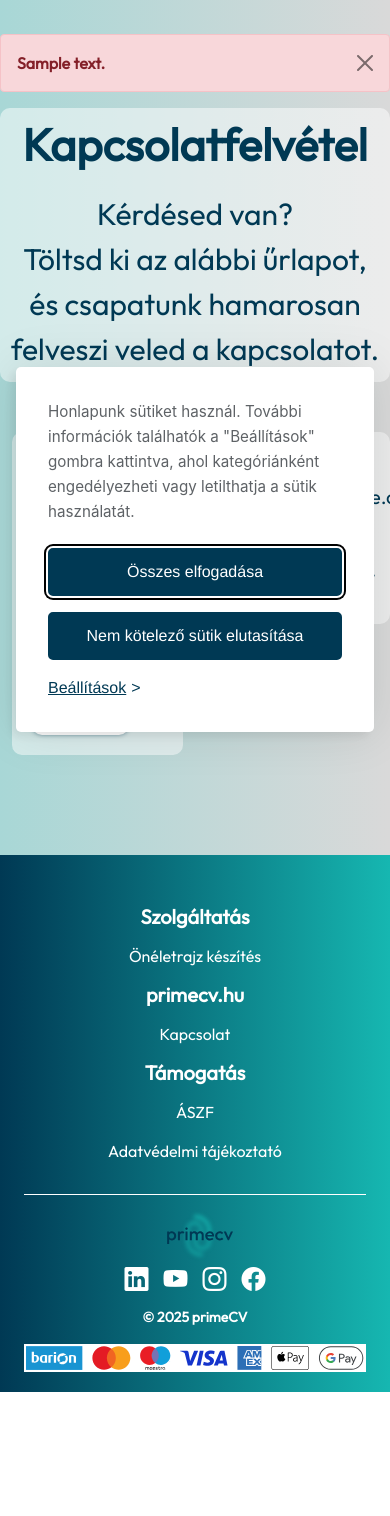
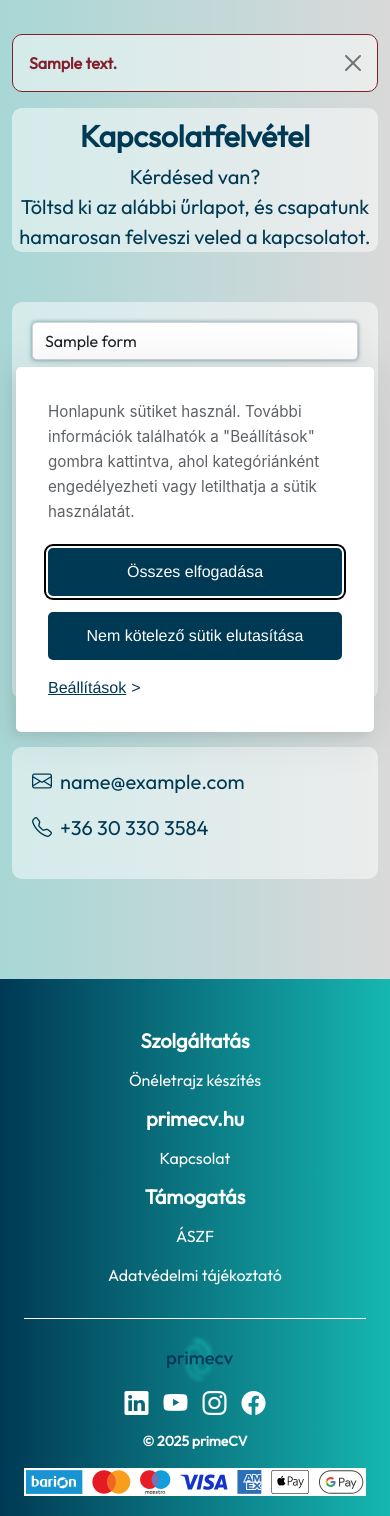
Before and after one commit to Kiralyroli/karrier, a Symfony app: template templates/contact/contact.html.twig in a window 390 px wide; the page is wider, and only the part inside the window is pictured. Shown: the part 96-1612 px from the top of that part. Before the commit the page ends 1488 px from the top of that part, so only its background shows below. Run offline with Twig, Linux system fonts and the light colour scheme; the template is opened without the code that fills it: most values are stand-ins (such as "Sample title", 1, 10 or a date in 2020); style sheets or scripts are compiled from the project's sources; some libraries are stand-ins or nearby versions.

Commit message:
kapcsolat oldal mobil formázás

```diff
--- a/assets/styles/components/_contact.scss
+++ b/assets/styles/components/_contact.scss
@@ -8,18 +8,32 @@
     border-color: #0f5132;
   }
 
+  .alert-danger {
+    background: rgba(255, 255, 255, 0.5);
+    border-radius: 10px;
+    border-color: #842029;
+  }
+
   #contact-title {
     text-align: center;
     border-radius: 10px;
     background: rgba(255, 255, 255, 0.5);
     font-size: 30px;
-    padding: 10px;
+    padding-top: 10px;
     margin-bottom: 50px;
+
+    @media (max-width: 768px) {
+      font-size: 20px;
+    }
 
     h1 {
       font-weight: bold;
       margin-bottom: 20px;
       font-size: 45px;
+
+      @media (max-width: 768px) {
+        font-size: 30px;
+      }
     }
   }
 
@@ -53,8 +67,7 @@
     font-size: 1.25rem;
     border-radius: 10px;
     background: rgba(255, 255, 255, 0.5);
-    padding-top: 20px;
-    padding-bottom: 20px;
+    padding: 20px;
     height: fit-content;
 
     .content {
@@ -67,9 +80,5 @@
         color: $base-color-dark;
       }
     }
-
-    i {
-      padding: 15px;
-    }
   }
 }
--- a/src/Controller/ContactController.php
+++ b/src/Controller/ContactController.php
@@ -73,7 +73,7 @@ class ContactController extends AbstractController
 
             if ($isFormValid) {
                 $result = $this->sendEmail($emailSender, $values);
-                if ($result) {
+                if (!$result) {
                     $successMessage = 'Az üzenet sikeresen elküldve!';
                 } else {
                     $unSuccessMessage = 'Üzenet küldés sikertelen, kérjük próbálja újra később!';
--- a/templates/contact/contact.html.twig
+++ b/templates/contact/contact.html.twig
@@ -1,76 +1,100 @@
-{# templates/contact/contact.html.twig #}
 {% extends 'base.html.twig' %}
 
 {% block content %}
     <div id="contact-page" class="container">
         <div class="row justify-content-between">
             {% if successMessage %}
-                <div class="alert alert-success alert-dismissible" role="alert">
-                    <strong>{{ successMessage }}</strong>
-                    <button type="button" class="btn-close" data-bs-dismiss="alert" aria-label="Close"></button>
+                <div>
+                    <div class="alert alert-success alert-dismissible fade show" role="alert">
+                        <strong>{{ successMessage }}</strong>
+                        <button type="button" class="btn-close" data-bs-dismiss="alert" aria-label="Bezárás"></button>
+                    </div>
                 </div>
             {% elseif unSuccessMessage %}
-                <div class="alert alert-danger alert-dismissible" role="alert">
-                    <strong>{{ unSuccessMessage }}</strong>
-                    <button type="button" class="btn-close" data-bs-dismiss="alert" aria-label="Close"></button>
+                <div>
+                    <div class="alert alert-danger alert-dismissible fade show" role="alert">
+                        <strong>{{ unSuccessMessage }}</strong>
+                        <button type="button" class="btn-close" data-bs-dismiss="alert" aria-label="Bezárás"></button>
+                    </div>
                 </div>
             {% endif %}
 
-            <div id="contact-title" class="col-12">
-                <h1>Kapcsolatfelvétel</h1>
-                <div>Kérdésed van?<br>Töltsd ki az alábbi űrlapot, és csapatunk hamarosan felveszi veled a kapcsolatot.</div>
+            <div class="col-12">
+                <div id="contact-title">
+                    <h1 class="mb-2">Kapcsolatfelvétel</h1>
+                    <p>Kérdésed van?<br>Töltsd ki az alábbi űrlapot, és csapatunk hamarosan felveszi veled a kapcsolatot.</p>
+                </div>
             </div>
-            <div class="col-6">
-                <form action="" method="POST" id="contact-form">
+
+            <div class="col-lg-6">
+                <form method="POST" id="contact-form" novalidate>
                     <div class="row g-3">
                         <div class="col-12">
-                            <input type="text" name="name" aria-label="Teljes név" class="form-control {% if validations.name is defined %}{{ validations.name }}{% endif %}" placeholder="Teljes név" value="{% if formData.name is defined %}{{ formData.name }}{% endif %}" required>
+                            <input type="text" name="name" aria-label="Teljes név"
+                                   class="form-control {% if validations.name is defined %}{{ validations.name }}{% endif %}"
+                                   placeholder="Teljes név"
+                                   value="{{ formData.name|default('') }}"
+                                   required>
                             <div class="invalid-feedback">Kérlek, add meg a nevedet!</div>
                         </div>
+
                         <div class="col-12">
-                            <input type="email" name="email" aria-label="Email cím" class="form-control {% if validations.email is defined %}{{ validations.email }}{% endif %}" placeholder="Email cím" value="{% if formData.email is defined %}{{ formData.email }}{% endif %}" required>
+                            <input type="email" name="email" aria-label="Email cím"
+                                   class="form-control {% if validations.email is defined %}{{ validations.email }}{% endif %}"
+                                   placeholder="Email cím"
+                                   value="{{ formData.email|default('') }}"
+                                   required>
                             <div class="invalid-feedback">Érvényes email cím szükséges!</div>
                         </div>
+
                         <div class="col-12">
-                            <input type="text" name="phone" aria-label="Telefonszám" class="form-control {% if validations.phone is defined %}{{ validations.phone }}{% endif %}" placeholder="Telefonszám" value="{% if formData.phone is defined %}{{ formData.phone }}{% endif %}">
+                            <input type="text" name="phone" id="phone" aria-label="Telefonszám"
+                                   class="form-control {% if validations.phone is defined %}{{ validations.phone }}{% endif %}"
+                                   placeholder="Telefonszám"
+                                   value="{{ formData.phone|default('') }}">
                         </div>
+
                         <div class="col-12">
-                            <textarea name="message" class="form-control {% if validations.message is defined %}{{ validations.message }}{% endif %}" placeholder="Üzenet" aria-label="Üzenet">{% if formData.message is defined %}{{ formData.message }}{% endif %}</textarea>
-                            <div class="invalid-feedback">Kérlek adj meg üzenetet!</div>
+                            <textarea name="message" aria-label="Üzenet" rows="5"
+                                      class="form-control {% if validations.message is defined %}{{ validations.message }}{% endif %}"
+                                      placeholder="Üzenet">{{ formData.message|default('') }}</textarea>
+                            <div class="invalid-feedback">Kérlek, adj meg egy üzenetet!</div>
                         </div>
+
+                        <div class="col-12 mt-2">
+                            <button class="btn btn-primary g-recaptcha"
+                                    data-sitekey="{{ recaptcha_site_key }}"
+                                    data-callback='onSubmit'
+                                    data-action='submit'
+                                    type="submit">Elküld</button>
+                        </div>
+
+                        {% if validations.recaptcha is defined and validations.recaptcha == 'is-invalid' %}
+                            <div class="col-12">
+                                <div class="invalid-feedback d-block">reCAPTCHA ellenőrzés szükséges!</div>
+                            </div>
+                        {% endif %}
                     </div>
-
-                    <button class="g-recaptcha"
-                            data-sitekey="{{ recaptcha_site_key }}"
-                            data-callback='onSubmit'
-                            data-action='submit'
-                            type="submit">{{ 'Elküld' }}</button>
-
-                    {% if validations.recaptcha is defined and validations.recaptcha == 'is-invalid' %}
-                        <div class="is-invalid">
-                            <div class="invalid-feedback d-block">reCAPTCHA ellenőrzés szükséges!</div>
-                        </div>
-                    {% endif %}
                 </form>
             </div>
-            <div id="description" class="col-5">
-                <div class="row">
-                    <div id="contact-email" class="col-12">
-                        <p><i class="bi bi-envelope"></i>{{ contactEmail }}</p>
-                    </div>
-                    <div id="contact-phone" class="col-12">
-                        <p><a href="tel:+36303303584"><i class="bi bi-telephone"></i>+36303303584</a></p>
-                    </div>
+
+            <div class="col-lg-5 mt-5 mt-lg-0">
+                <div id="description">
+                    <p><i class="bi bi-envelope me-2"></i>{{ contactEmail }}</p>
+                    <p id="contact-phone"><i class="bi bi-telephone me-2"></i><a href="tel:+36303303584" class="text-decoration-none">+36 30 330 3584</a></p>
                 </div>
             </div>
         </div>
     </div>
 
     <script>
-        $(document).ready(function () {
-            $('#phone').on('input', function () {
-                $(this).val($(this).val().replace(/[^0-9+\-]/g, ''));
-            });
+        document.addEventListener("DOMContentLoaded", function () {
+            const phoneInput = document.getElementById("phone");
+            if (phoneInput) {
+                phoneInput.addEventListener("input", function () {
+                    this.value = this.value.replace(/[^0-9+\-]/g, '');
+                });
+            }
         });
 
         function onSubmit(token) {
```
